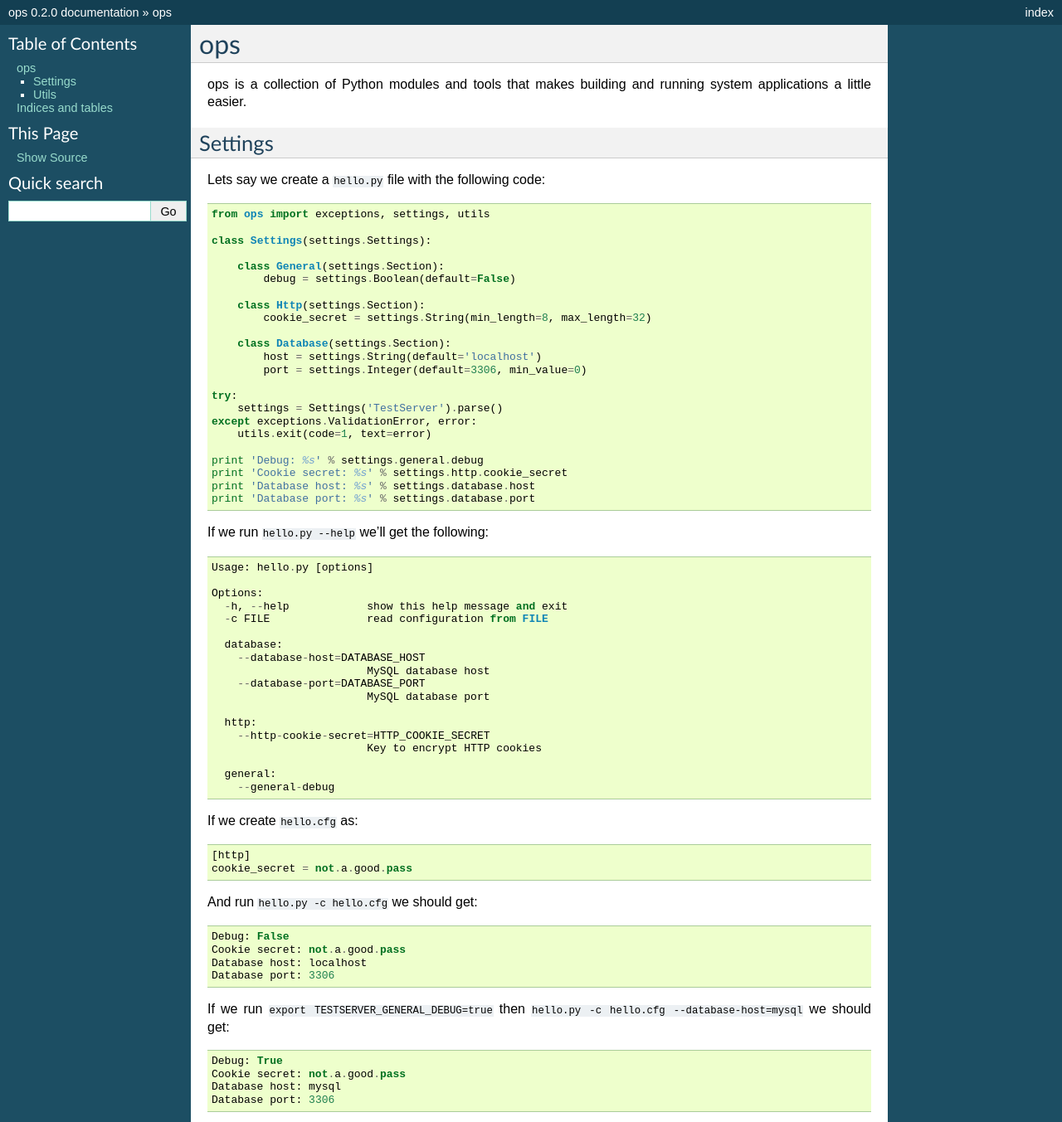
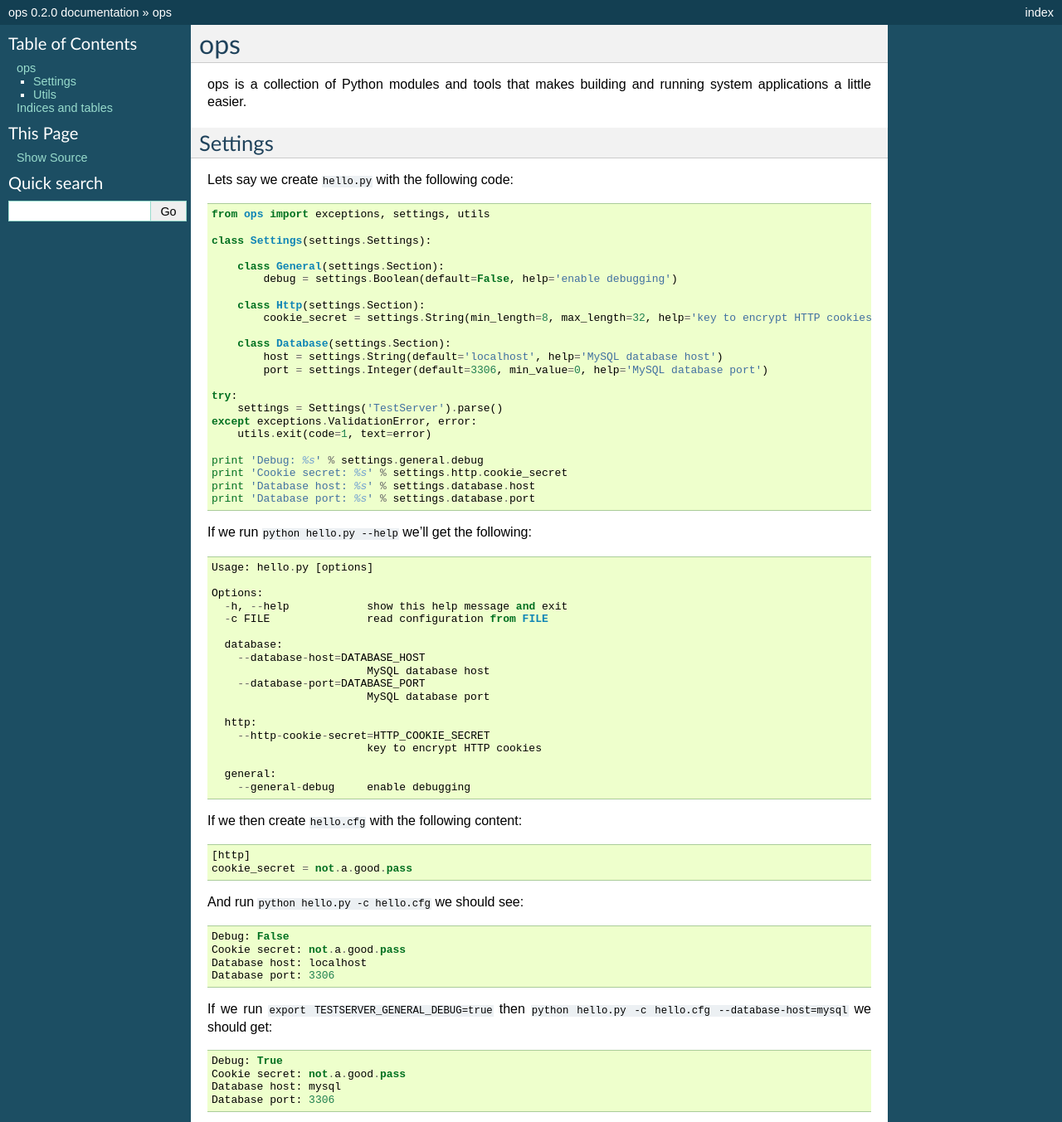
Before and after one commit to silas/ops, a Sphinx documentation site: the page built from docs/index.rst, in a window 1280 px wide and 1400 px high, cut to the strip 0-1353 px from the top of the window. Shown: the whole strip at 83% size. Built offline with Sphinx 7.4.7, drawn with Linux system fonts in a browser that asks for light colours.

Commit message:
Fix missing help in settings example

```diff
--- a/docs/index.rst
+++ b/docs/index.rst
@@ -12,21 +12,21 @@ running system applications a little easier.
 Settings
 --------
 
-Lets say we create a ``hello.py`` file with the following code::
+Lets say we create ``hello.py`` with the following code::
 
    from ops import exceptions, settings, utils
 
    class Settings(settings.Settings):
 
        class General(settings.Section):
-           debug = settings.Boolean(default=False)
+           debug = settings.Boolean(default=False, help='enable debugging')
 
        class Http(settings.Section):
-           cookie_secret = settings.String(min_length=8, max_length=32)
+           cookie_secret = settings.String(min_length=8, max_length=32, help='key to encrypt HTTP cookies')
 
        class Database(settings.Section):
-           host = settings.String(default='localhost')
-           port = settings.Integer(default=3306, min_value=0)
+           host = settings.String(default='localhost', help='MySQL database host')
+           port = settings.Integer(default=3306, min_value=0, help='MySQL database port')
 
    try:
        settings = Settings('TestServer').parse()
@@ -38,7 +38,7 @@ Lets say we create a ``hello.py`` file with the following code::
    print 'Database host: %s' % settings.database.host
    print 'Database port: %s' % settings.database.port
 
-If we run ``hello.py --help`` we'll get the following::
+If we run ``python hello.py --help`` we'll get the following::
 
    Usage: hello.py [options]
 
@@ -54,17 +54,17 @@ If we run ``hello.py --help`` we'll get the following::
 
      http:
        --http-cookie-secret=HTTP_COOKIE_SECRET
-                           Key to encrypt HTTP cookies
+                           key to encrypt HTTP cookies
 
      general:
-       --general-debug
+       --general-debug     enable debugging
 
-If we create ``hello.cfg`` as::
+If we then create ``hello.cfg`` with the following content::
 
    [http]
    cookie_secret = not.a.good.pass
 
-And run ``hello.py -c hello.cfg`` we should get::
+And run ``python hello.py -c hello.cfg`` we should see::
 
    Debug: False
    Cookie secret: not.a.good.pass
@@ -72,7 +72,7 @@ And run ``hello.py -c hello.cfg`` we should get::
    Database port: 3306
 
 If we run ``export TESTSERVER_GENERAL_DEBUG=true`` then
-``hello.py -c hello.cfg --database-host=mysql`` we should get::
+``python hello.py -c hello.cfg --database-host=mysql`` we should get::
 
    Debug: True
    Cookie secret: not.a.good.pass
```
